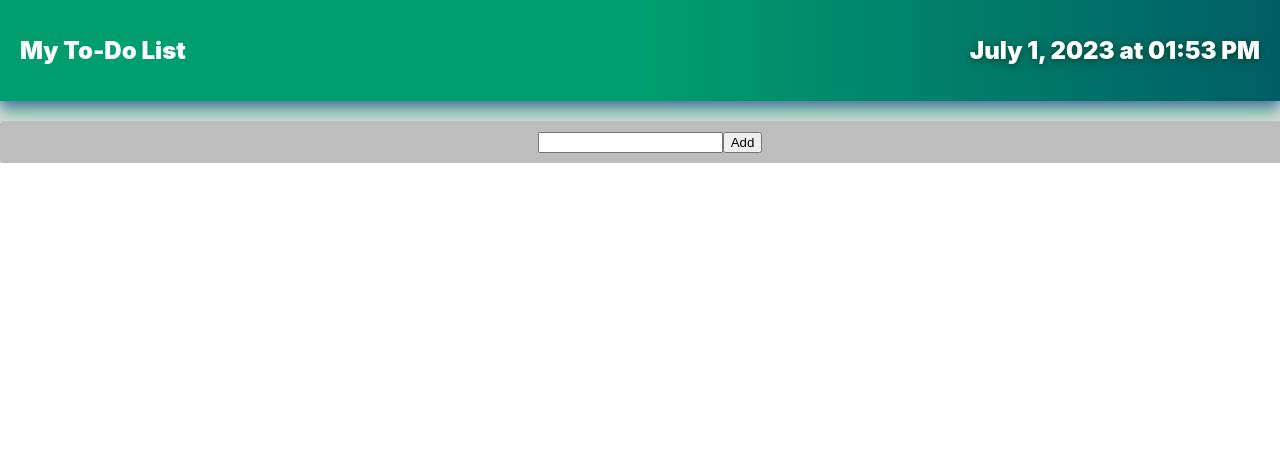
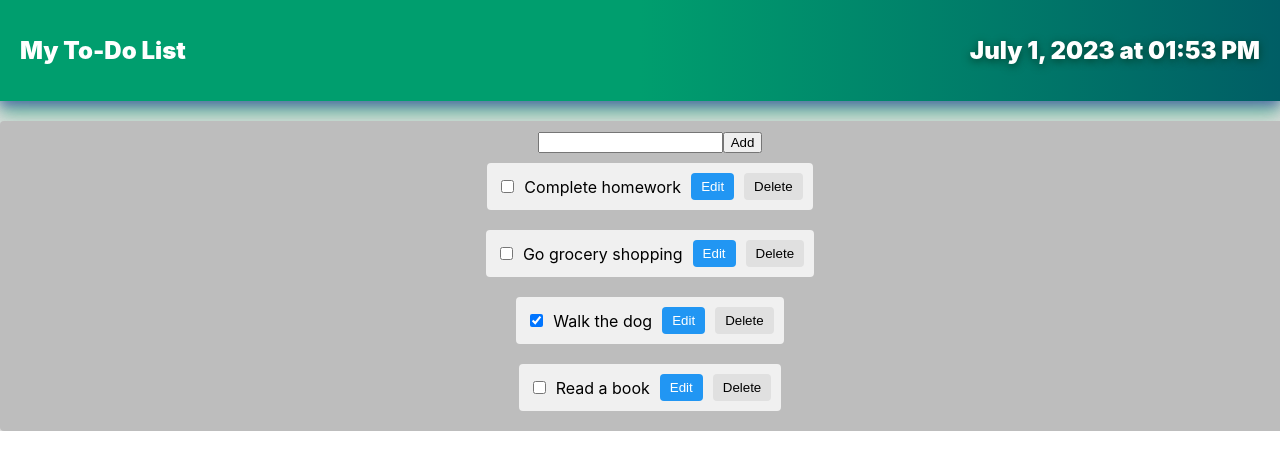
Before and after one commit to madgrv/todo-app, a React (Create React App) app: page / in a window 1280 px wide. Shown: the top 470 px of the page. Built offline with nearby package versions, Linux system fonts and the light colour scheme.

Commit message:
Created the todo item component with css module

```diff
--- a/src/components/TodoItem.js
+++ b/src/components/TodoItem.js
@@ -1,9 +1,13 @@
 import React, { useState, useEffect} from 'react';
+import styles from '../styles/todo-item.module.css';
 
 const TodoItem = (props) => {
     return(
-        <div>
-
+        <div className={styles.card}>
+            <input type="checkbox" checked={props.completed} />
+            <span>{props.title}</span>
+            <button>Edit</button>
+            <button>Delete</button>
         </div>
     )
 }
--- /dev/null
+++ b/src/styles/todo-item.module.css
@@ -0,0 +1,29 @@
+/* todo-item.module.css */
+
+.card {
+    display: flex;
+    align-items: center;
+    justify-content: space-between;
+    background-color: #f0f0f0;
+    padding: 10px;
+    border-radius: 4px;
+    margin: 10px;
+  }
+
+  .card input[type="checkbox"] {
+    margin-right: 10px;
+  }
+
+  .card button {
+    background-color: #e0e0e0;
+    border: none;
+    padding: 6px 10px;
+    margin-left: 10px;
+    border-radius: 4px;
+    cursor: pointer;
+  }
+
+  .card button:first-of-type {
+    background-color: #2196f3;
+    color: #fff;
+  }
```
Also changed, not shown: 2 other files (tests, documents, lock files or other folders).
